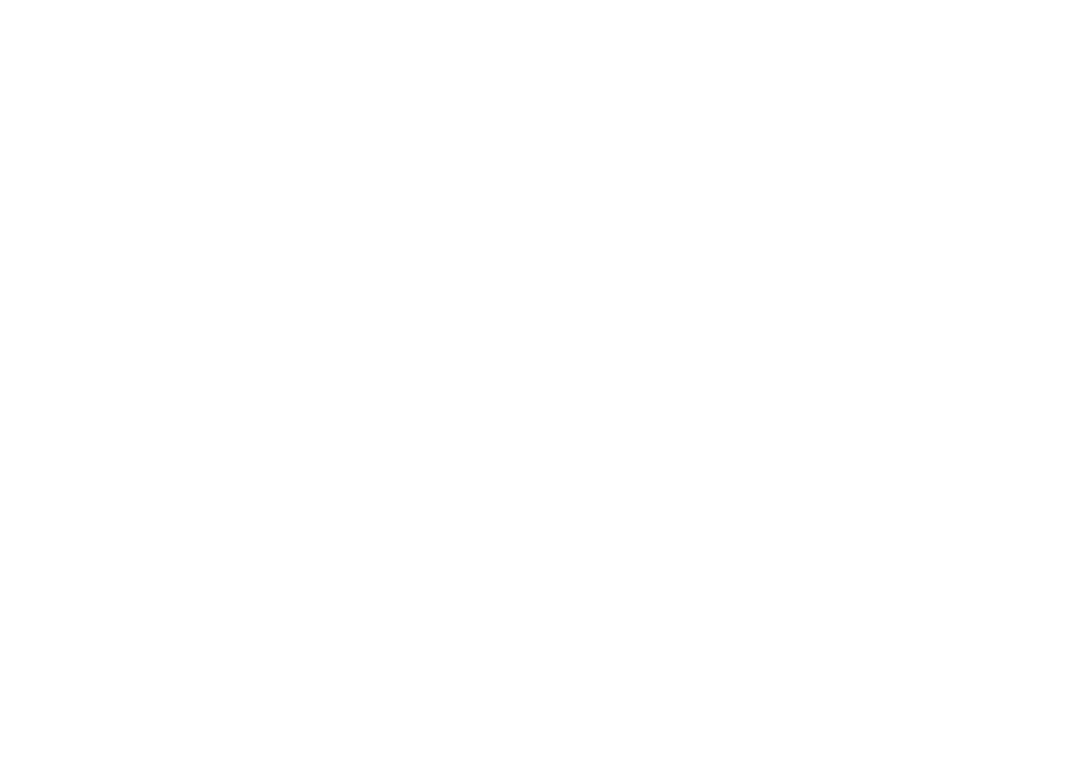
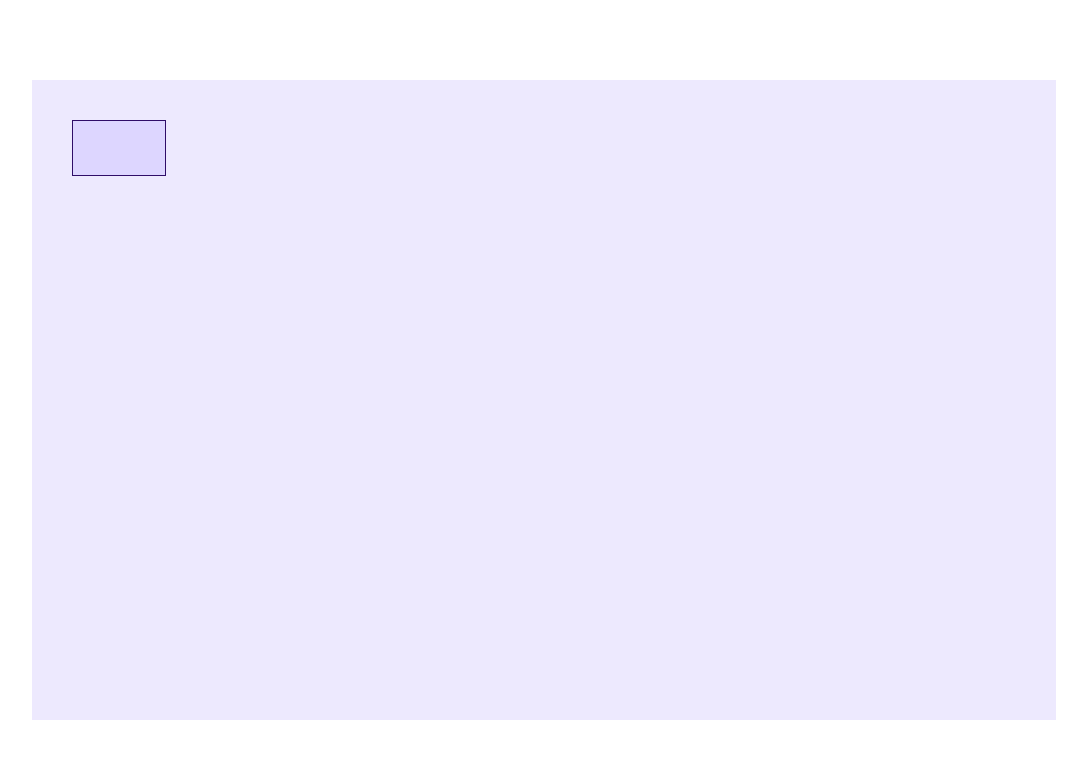
Before and after one commit to FalloutCS/voedselBosApp, a SvelteKit app: page /builder in a window 1280 px wide. Shown: the top 758 px of the page, without its empty margins (96-1183 px from the left). Built offline with nearby package versions, Linux system fonts and the light colour scheme.

Commit message:
added basic app.css, added types.ts, created /builder route

```diff
--- a/src/app.css
+++ b/src/app.css
@@ -1 +1,5 @@
 @import 'tailwindcss';
+
+body {
+    @apply w-screen h-screen flex
+}
--- /dev/null
+++ b/src/routes/builder/+page.server.ts
@@ -0,0 +1,5 @@
+import type { PageServerLoad } from './$types';
+
+export const load = (async () => {
+    return {};
+}) satisfies PageServerLoad;
--- a/src/routes/builder/+page.svelte
+++ b/src/routes/builder/+page.svelte
@@ -1,5 +1,8 @@
 <script lang="ts">
-    import type { PageProps } from './$types';
+  import type { PageProps } from "./$types";
+  let { data }: PageProps = $props();
+</script>
 
-    let { data }: PageProps = $props();
-</script>
+<div class="w-4/5 h-4/5 bg-violet-100 grid grid-cols-10 grid-rows-10 mx-auto my-auto p-10">
+  <div class=" bg-violet-200 border border-violet-950"></div>
+</div>
```
Also changed, not shown: src/lib/types.ts (added).
